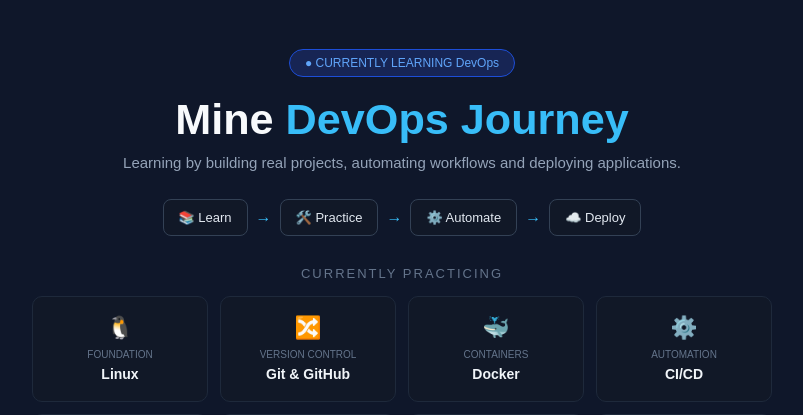
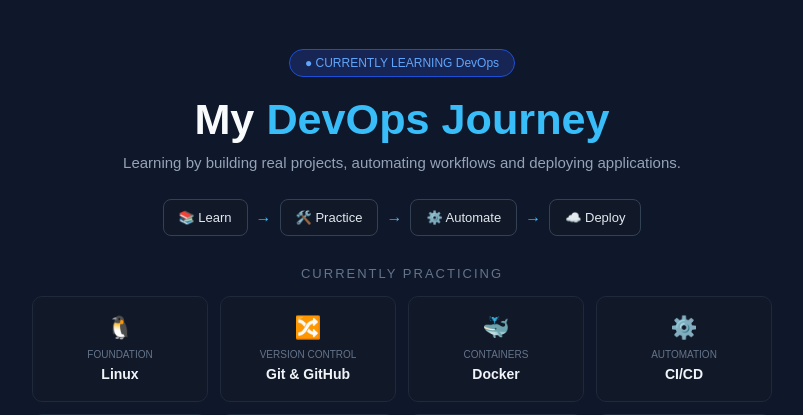
Before and after one commit to ashish0360/Practice-github-actions, a Flask app: page / in a window 1280 px wide. Shown: the top 415 px of the page, without its empty margins (238-1041 px from the left). Run offline with Flask 3, Linux system fonts and the light colour scheme.

Commit message:
updated index.html file

```diff
--- a/app.py
+++ b/app.py
@@ -10,7 +10,3 @@ def hello_world():
 @app.route('/health')
 def health():
     return 'Server is up and running'
-
-
-if __name__ == '__main__':
-    app.run(host='0.0.0.0', port=80)  # nosec B104
--- a/templates/index.html
+++ b/templates/index.html
@@ -4,7 +4,7 @@
     <meta charset="UTF-8">
     <meta name="viewport" content="width=device-width, initial-scale=1.0">
 
-    <title>Mine DevOps Learning Journey</title>
+    <title>My DevOps Learning Journey</title>
 
     <style>
         * {
@@ -190,7 +190,7 @@
 
         <div class="status">● CURRENTLY LEARNING DevOps</div>
 
-        <h1>Mine <span>DevOps Journey</span></h1>
+        <h1>My <span>DevOps Journey</span></h1>
 
         <p class="subtitle">
             Learning by building real projects, automating workflows and deploying applications.
```
